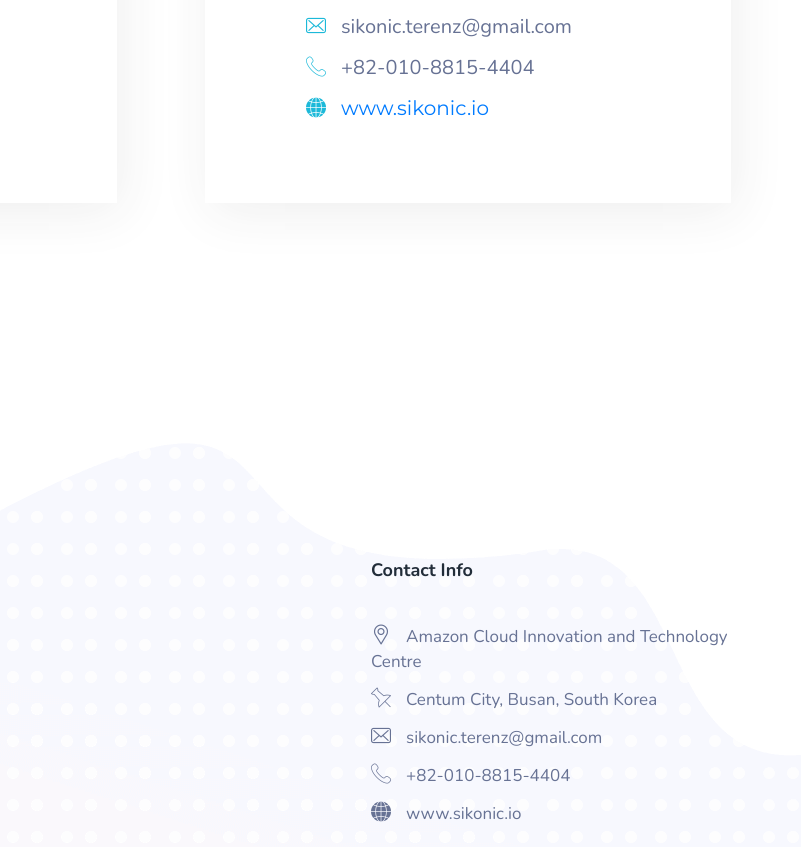
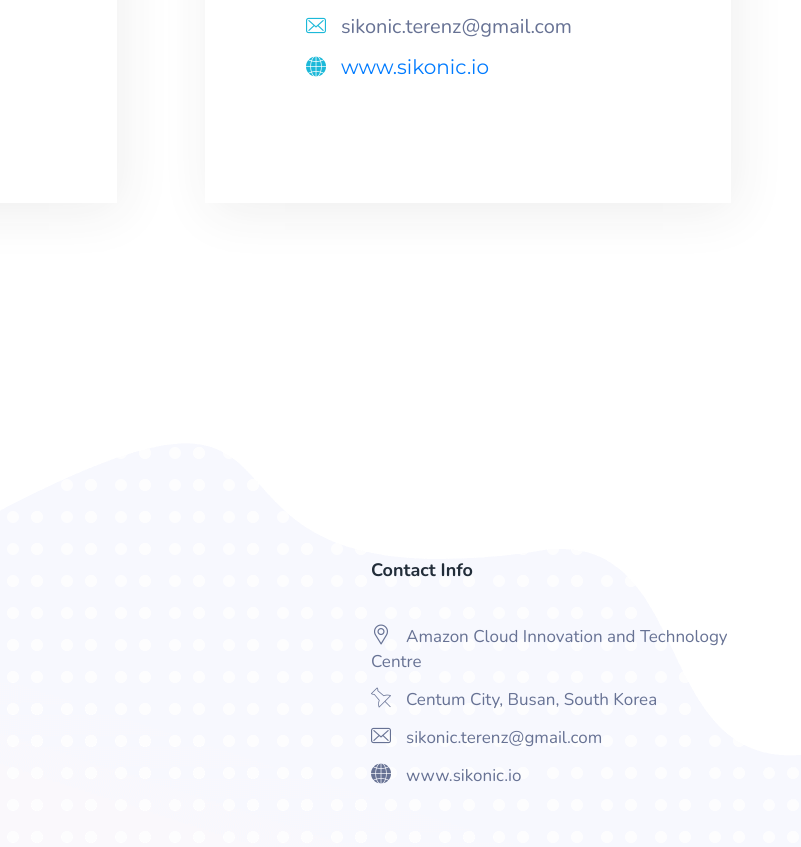
Before and after one commit to saby9996/Sikonic, a plain HTML site: page contact.html in a window 1280 px wide. Shown: the part 2269-3116 px from the top of the page, 479-1280 px from the left. Drawn offline with nearby package versions, Linux system fonts and the light colour scheme; some packages are replaced by stand-ins of ours.

Commit message:
Contact Update

```diff
--- a/contact.html
+++ b/contact.html
@@ -175,7 +175,7 @@
                         <p>Give us a Ring or Drop us a Mail.</p>
                         <ul class="location_info">
                             <li><i class="flaticon-envelope"></i>sikonic.terenz@gmail.com</li>
-                            <li><i class="flaticon-phone-call"></i>+82-010-8815-4404</li>
+                            <!--<li><i class="flaticon-phone-call"></i>+82-010-8815-4404</li>-->
                             <li><i class="flaticon-global"></i><a href="www.sikonic.io" title="">www.sikonic.io</a></li>
                         </ul>
                     </div>
@@ -220,7 +220,7 @@
                             <li><i class="flaticon-placeholder"></i>Amazon Cloud Innovation and Technology Centre</li>
                             <li><i class="flaticon-push-pin"></i>Centum City, Busan, South Korea</li>
                             <li><i class="flaticon-envelope"></i>sikonic.terenz@gmail.com</li>
-                            <li><i class="flaticon-phone-call"></i>+82-010-8815-4404</li>
+                            <!--<li><i class="flaticon-phone-call"></i>+82-010-8815-4404</li>-->
                             <li><i class="flaticon-global"></i><a href="www.sikonic.io" title="">www.sikonic.io</a></li>
                         </ul>
                     </div>
```
Also changed, not shown: about.html (+1 -1 lines), index.html (+1 -1 lines), products.html (+1 -1 lines).
